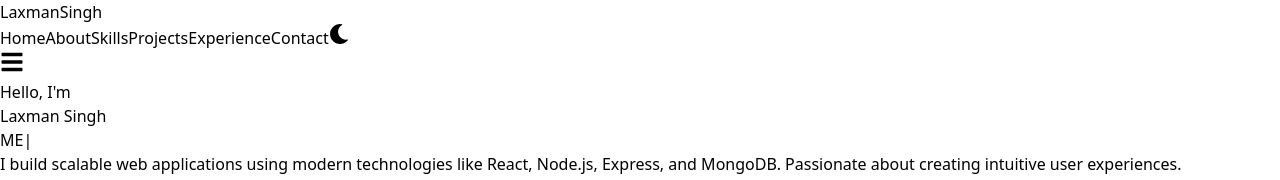
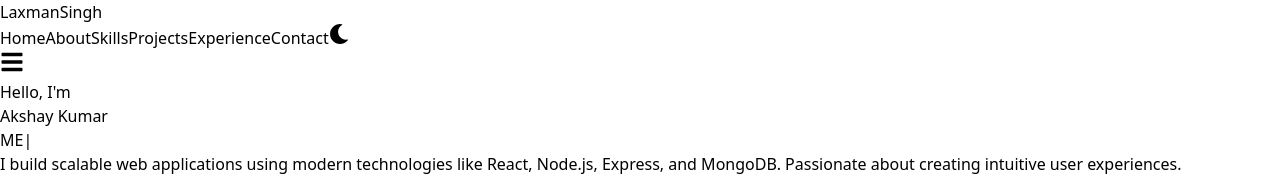
Before and after one commit to laxmansingh750046/Portfolio, a React (Vite) app: page / in a window 1280 px wide. Shown: the top 180 px of the page. Built offline with nearby package versions, Linux system fonts and the light colour scheme.

Commit message:
Update name from Laxman Singh to Akshay Kumar

```diff
--- a/src/components/Hero.jsx
+++ b/src/components/Hero.jsx
@@ -20,8 +20,8 @@ const Hero = ({ darkMode }) => {
               Hello, I'm
             </p>
             <h1 className="text-4xl md:text-5xl lg:text-6xl font-bold mb-4">
-              <span className={darkMode ? 'text-blue-400' : 'text-blue-600'}>Laxman </span>
-              <span className={darkMode ? 'text-white' : 'text-gray-900'}>Singh</span>
+              <span className={darkMode ? 'text-blue-400' : 'text-blue-600'}>Akshay </span>
+              <span className={darkMode ? 'text-white' : 'text-gray-900'}>Kumar</span>
             </h1>
 
             <div className="text-2xl md:text-3xl font-semibold mb-6 h-16 md:h-20">
```
